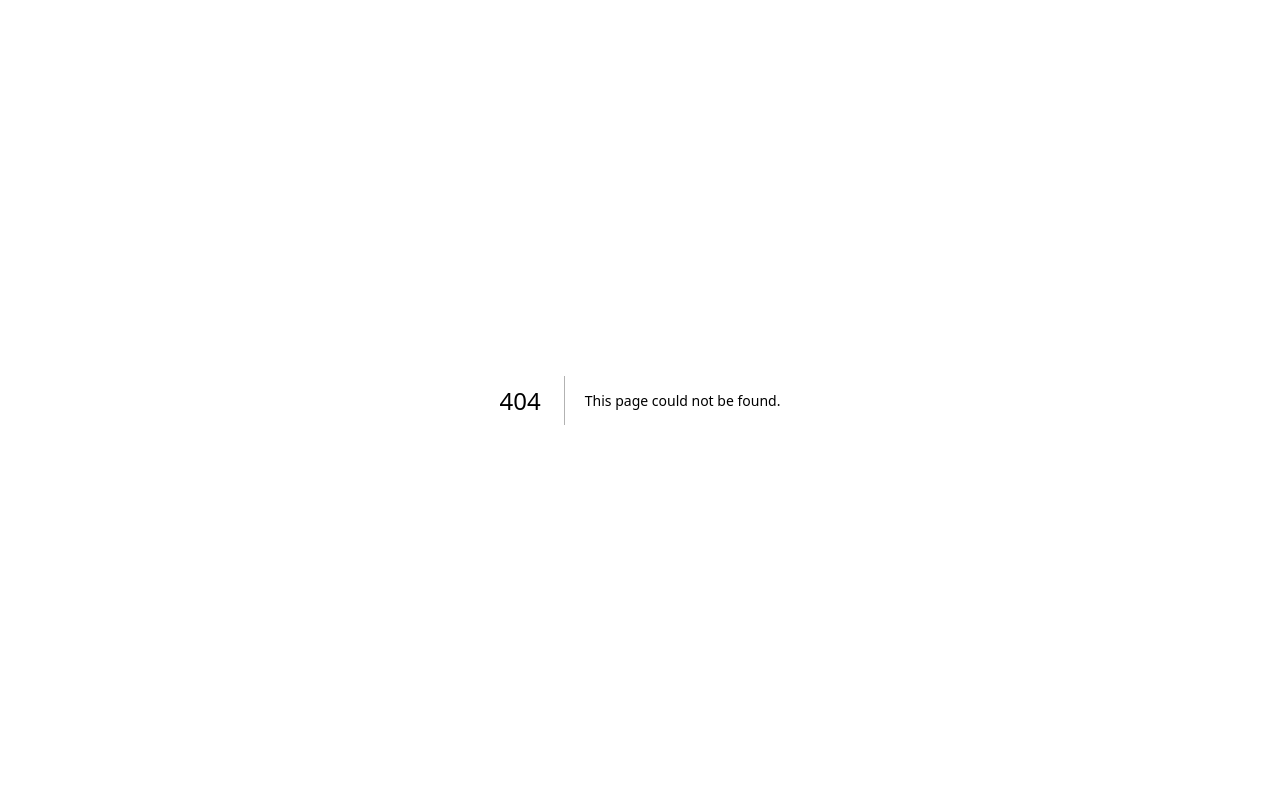
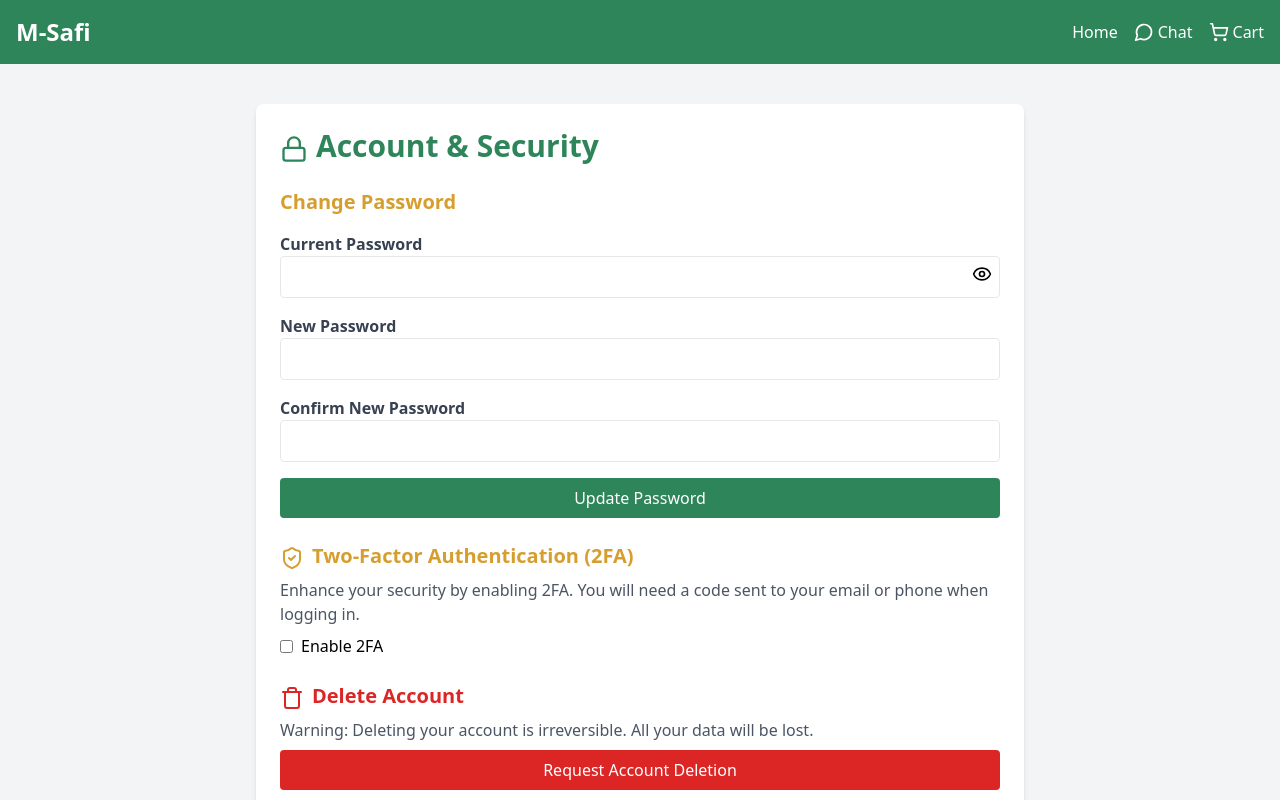
Before and after one commit to cheboi/m-safi-client, a Next.js app: page /help/account-security in a window 1280 px wide. Before the commit this address had no page. Shown: the top 800 px of the page. Built offline with nearby package versions, Linux system fonts and the light colour scheme.

Commit message:
prog: added account security setting

```diff
--- /dev/null
+++ b/app/help/account-security/page.tsx
@@ -0,0 +1,136 @@
+"use client";
+
+import { useState } from "react";
+import Header from "@/app/components/Header";
+import Footer from "@/app/components/Footer";
+import { Lock, ShieldCheck, Trash, Eye, EyeOff } from "lucide-react";
+
+export default function AccountSecurity() {
+  const [currentPassword, setCurrentPassword] = useState("");
+  const [newPassword, setNewPassword] = useState("");
+  const [confirmPassword, setConfirmPassword] = useState("");
+  const [showPassword, setShowPassword] = useState(false);
+  const [twoFactorEnabled, setTwoFactorEnabled] = useState(false);
+
+  const updatePassword = (e: React.FormEvent) => {
+    e.preventDefault();
+    if (newPassword !== confirmPassword) {
+      alert("Passwords do not match!");
+      return;
+    }
+    console.log("Updating password...");
+  };
+
+  return (
+    <>
+      <Header />
+      <div className="min-h-screen bg-gray-100 py-10 px-4">
+        <div className="max-w-3xl mx-auto bg-white p-6 shadow-md rounded-lg">
+          <h1 className="text-3xl font-semibold text-primary-dark mb-6">
+            <Lock className="inline-block mr-2" size={28} />
+            Account & Security
+          </h1>
+
+          {/* UpdatePassword Form */}
+          <form onSubmit={updatePassword} className="mb-6">
+            <h2 className="text-xl font-bold text-secondary-dark mb-4">
+              Change Password
+            </h2>
+
+            <div className="mb-4">
+              <label className="block text-gray-700 font-semibold">
+                Current Password
+              </label>
+              <div className="relative">
+                <input
+                  type={showPassword ? "text" : "password"}
+                  className="w-full p-2 border rounded"
+                  value={currentPassword}
+                  onChange={(e) => setCurrentPassword(e.target.value)}
+                  required
+                />
+                <button
+                  type="button"
+                  className="absolute right-2 top-2"
+                  onClick={() => setShowPassword(!showPassword)}
+                >
+                  {showPassword ? <EyeOff size={20} /> : <Eye size={20} />}
+                </button>
+              </div>
+            </div>
+
+            <div className="mb-4">
+              <label className="block text-gray-700 font-semibold">
+                New Password
+              </label>
+              <input
+                type="password"
+                className="w-full p-2 border rounded"
+                value={newPassword}
+                onChange={(e) => setNewPassword(e.target.value)}
+                required
+              />
+            </div>
+
+            <div className="mb-4">
+              <label className="block text-gray-700 font-semibold">
+                Confirm New Password
+              </label>
+              <input
+                type="password"
+                className="w-full p-2 border rounded"
+                value={confirmPassword}
+                onChange={(e) => setConfirmPassword(e.target.value)}
+                required
+              />
+            </div>
+
+            <button
+              type="submit"
+              className="bg-primary-dark text-white px-4 py-2 rounded w-full"
+            >
+              Update Password
+            </button>
+          </form>
+
+          {/* Two-Factor Auth*/}
+          <div className="mb-6">
+            <h2 className="text-xl font-bold text-secondary-dark mb-2">
+              <ShieldCheck className="inline-block mr-2" size={24} />
+              Two-Factor Authentication (2FA)
+            </h2>
+            <p className="text-gray-600 mb-2">
+              Enhance your security by enabling 2FA. You will need a code sent
+              to your email or phone when logging in.
+            </p>
+            <label className="flex items-center cursor-pointer">
+              <input
+                type="checkbox"
+                className="mr-2"
+                checked={twoFactorEnabled}
+                onChange={() => setTwoFactorEnabled(!twoFactorEnabled)}
+              />
+              Enable 2FA
+            </label>
+          </div>
+
+          {/* Account Delete*/}
+          <div className="mb-4">
+            <h2 className="text-xl font-bold text-red-600 mb-2">
+              <Trash className="inline-block mr-2" size={24} />
+              Delete Account
+            </h2>
+            <p className="text-gray-600 mb-2">
+              Warning: Deleting your account is irreversible. All your data will
+              be lost.
+            </p>
+            <button className="bg-red-600 text-white px-4 py-2 rounded w-full hover:bg-red-800">
+              Request Account Deletion
+            </button>
+          </div>
+        </div>
+      </div>
+      <Footer />
+    </>
+  );
+}
--- a/app/help/returns-refunds/page.tsx
+++ b/app/help/returns-refunds/page.tsx
@@ -28,7 +28,7 @@ export default function ReturnsRefunds() {
               <ShieldCheck size={24} /> Our Return Policy
             </h2>
             <p className="text-gray-600 mt-2">
-              If you're not satisfied with your purchase, you can return it
+              If you&apos;re not satisfied with your purchase, you can return it
               within <span className="font-bold">14 days</span> of delivery.
               Items must be unused, in their original packaging, and accompanied
               by a receipt or proof of purchase.
```
